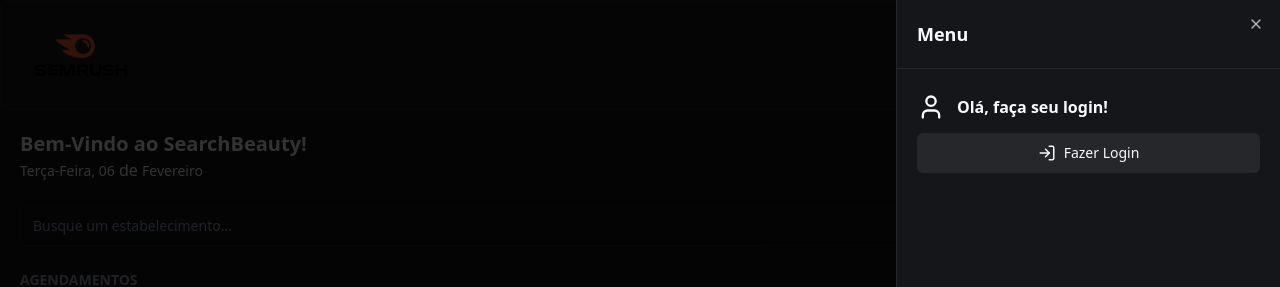
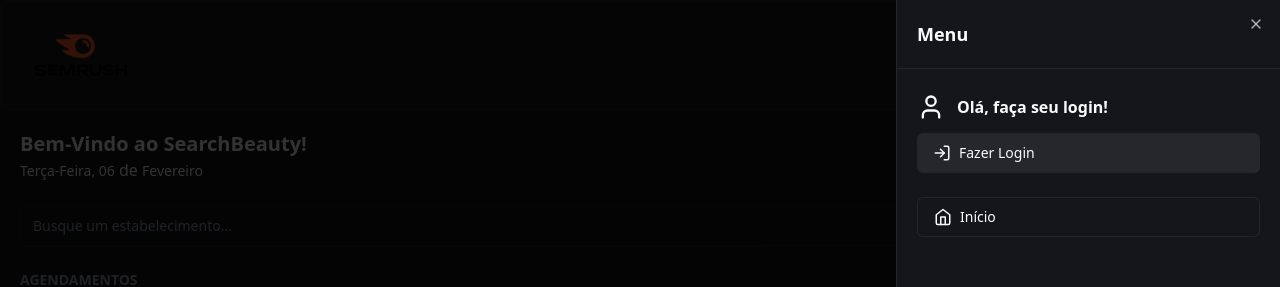
Before and after one commit to thiago-costa-barros/BeautySearchApp, a Next.js app: page / in a window 1280 px wide. Both pictures are taken after a click on the button 1243 px from the left and 53 px from the top of the page. Shown: the top 287 px of the page. Built offline with nearby package versions, Linux system fonts and the light colour scheme; no server answers; the database is empty.

Commit message:
feat: add  menuIcon component

```diff
--- a/app/_components/header.tsx
+++ b/app/_components/header.tsx
@@ -1,18 +1,15 @@
 "use client"
 
-import { LogInIcon, LogOutIcon, MenuIcon, UserIcon } from "lucide-react";
-import { Button } from "./ui/button";
+
 import { Card, CardContent } from "./ui/card";
 import Image from "next/image";
-import { Sheet, SheetContent, SheetDescription, SheetHeader, SheetTitle, SheetTrigger } from "./ui/sheet";
 import { signIn, signOut, useSession } from "next-auth/react";
-import { Avatar } from "./ui/avatar";
-import { AvatarImage } from "@radix-ui/react-avatar";
+import MenuIconComponent from "./menuIcon";
 
 const Header = () => {
     const { data, status } = useSession();
 
-    const handleLogInClick = () => signIn();
+    const handleLogInClick = () => signIn("google");
     const handleLogOutClick = () => signOut();
 
     return (
@@ -20,50 +17,7 @@
             <Card>
                 <CardContent className="p-5  justify-between flex items-center flex-row">
                     <Image src="/logo_teste.png" width={120} height={45} alt={""} />
-                    <Sheet>
-                        <SheetTrigger>
-                            <Button variant={"outline"} size={"icon"} className="h-8 w-8">
-                                <MenuIcon />
-                            </Button>
-                        </SheetTrigger>
-                        <SheetContent className="p-0">
-                            <SheetHeader className="text-left border-b border-solid p-5">
-                                <SheetTitle>
-                                    Menu
-                                </SheetTitle>
-                            </SheetHeader>
-                            {data?.user ? (
-                                <div className="px-5 py-6 flex justify-between items-center">
-                                    <div className="flex items-center gap-3">
-                                        <Avatar>
-                                            <AvatarImage src={data.user?.image ?? ""} />
-                                        </Avatar>
-                                        <h2 className="font-bold">
-                                            {data.user.name}
-                                        </h2>
-                                    </div>
-                                    <Button variant="secondary" size="icon">
-                                        <LogOutIcon
-                                            onClick={handleLogOutClick}
-                                        />
-                                    </Button>
-                                </div>
-                            ) : (
-                                <div className="flex flex-col gap-3 px-5 py-6">
-                                    <div className="flex items-center gap-3">
-                                        <UserIcon size={28} />
-                                        <h2 className="font-bold">
-                                            Olá, faça seu login!
-                                        </h2>
-                                    </div>
-                                    <Button variant="secondary" className="w-full" onClick={handleLogInClick}>
-                                        <LogInIcon className="mr-2" size={18} />
-                                        Fazer Login
-                                    </Button>
-                                </div>
-                            )}
-                        </SheetContent>
-                    </Sheet>
+                    <MenuIconComponent/>
                 </CardContent>
             </Card>
         </>
--- /dev/null
+++ b/app/_components/menuIcon.tsx
@@ -0,0 +1,81 @@
+"use client"
+
+import { signIn, signOut, useSession } from "next-auth/react";
+import { Avatar } from "./ui/avatar";
+import { AvatarImage } from "@radix-ui/react-avatar";
+import Link from "next/link";
+import { Sheet, SheetContent, SheetHeader, SheetTitle, SheetTrigger } from "./ui/sheet";
+import { CalendarDaysIcon, HomeIcon, LogInIcon, LogOutIcon, MenuIcon, UserIcon } from "lucide-react";
+import { Button } from "./ui/button";
+
+const MenuIconComponent = () => {
+    const { data, status } = useSession();
+
+    const handleLogInClick = () => signIn("google");
+    const handleLogOutClick = () => signOut();
+
+    return (
+        <Sheet>
+            <SheetTrigger>
+                <Button variant={"outline"} size={"icon"} className="h-8 w-8">
+                    <MenuIcon />
+                </Button>
+            </SheetTrigger>
+            <SheetContent className="p-0">
+                <SheetHeader className="text-left border-b border-solid p-5">
+                    <SheetTitle>
+                        Menu
+                    </SheetTitle>
+                </SheetHeader>
+                {data?.user ? (
+                    <div className="px-5 py-6 flex justify-between items-center">
+                        <div className="flex items-center gap-3">
+                            <Avatar>
+                                <AvatarImage src={data.user?.image ?? ""} />
+                            </Avatar>
+                            <h2 className="font-bold">
+                                {data.user.name}
+                            </h2>
+                        </div>
+                        <Button variant="secondary" size="icon">
+                            <LogOutIcon
+                                onClick={handleLogOutClick}
+                            />
+                        </Button>
+                    </div>
+                ) : (
+                    <div className="flex flex-col gap-3 px-5 py-6">
+                        <div className="flex items-center gap-3">
+                            <UserIcon size={28} />
+                            <h2 className="font-bold">
+                                Olá, faça seu login!
+                            </h2>
+                        </div>
+                        <Button variant="secondary" className="w-full justify-start" onClick={handleLogInClick}>
+                            <LogInIcon className="mr-2" size={18} />
+                            Fazer Login
+                        </Button>
+                    </div>
+                )}
+                <div className="flex flex-col gap-3 px-5">
+                    <Button variant="outline" className="justify-start" asChild>
+                        <Link href="/">
+                            <HomeIcon className="mr-2" size={18} />
+                            Início
+                        </Link>
+                    </Button>
+                    {data?.user && (
+                        <Button variant="outline" className="justify-start asChild">
+                            <Link href="/bookings">
+                                <CalendarDaysIcon className="mr-2" size={18} />
+                                Agendamentos
+                            </Link>
+                        </Button>
+                    )}
+                </div>
+            </SheetContent>
+        </Sheet>
+    );
+}
+
+export default MenuIconComponent;
--- a/app/businessUnit/[id]/_components/businessUnit_infos.tsx
+++ b/app/businessUnit/[id]/_components/businessUnit_infos.tsx
@@ -1,4 +1,5 @@
 "use client"
+import MenuIconComponent from "@/app/_components/menuIcon";
 import { Button } from "@/app/_components/ui/button";
 import { BusinessUnit } from "@prisma/client";
 import { ChevronLeftIcon, MapPinIcon, MenuIcon, StarIcon } from "lucide-react";
@@ -22,7 +23,7 @@
                     <ChevronLeftIcon onClick={handleReturnClick}/>
                 </Button>
                 <Button className="z-50 absolute top-3 right-3" size="icon" variant="outline">
-                    <MenuIcon />
+                    <MenuIconComponent/>
                 </Button>
                 {businessUnit.imageUrl && (
                     <Image
```
